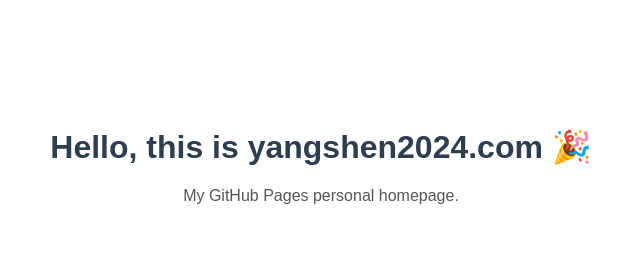
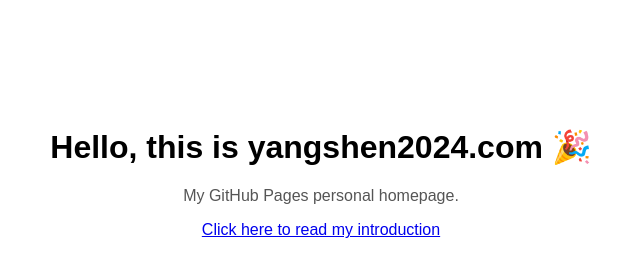
Before and after one commit to yangshen2024/yangshen2024.github.io, a plain HTML site: page index.html in a window 1280 px wide. Shown: the whole page, without its empty margins (319-959 px from the left). Drawn offline with Linux system fonts and the light colour scheme.

Commit message:
Update index.html with a link to my introduction page
Added a link in the homepage to redirect to the personal introduction page.

```diff
--- a/index.html
+++ b/index.html
@@ -4,13 +4,22 @@
     <meta charset="UTF-8">
     <title>Welcome to yangshen2024.com</title>
     <style>
-    body { font-family: Arial, sans-serif; text-align: center; margin-top: 10%; }
-    h1 { color: #2c3e50; }
-    p { color: #555; }
+      body {
+        font-family: Arial, sans-serif;
+        text-align: center;
+        margin-top: 10%;
+      }
+      h1 {
+        color: #23c50;
+      }
+      p {
+        color: #555;
+      }
     </style>
   </head>
   <body>
     <h1>Hello, this is yangshen2024.com 🎉</h1>
     <p>My GitHub Pages personal homepage.</p>
+    <p><a href="my introduction" target="_blank">Click here to read my introduction</a></p>
   </body>
 </html>
```
Lines whose indentation alone changed are shown as unchanged.
